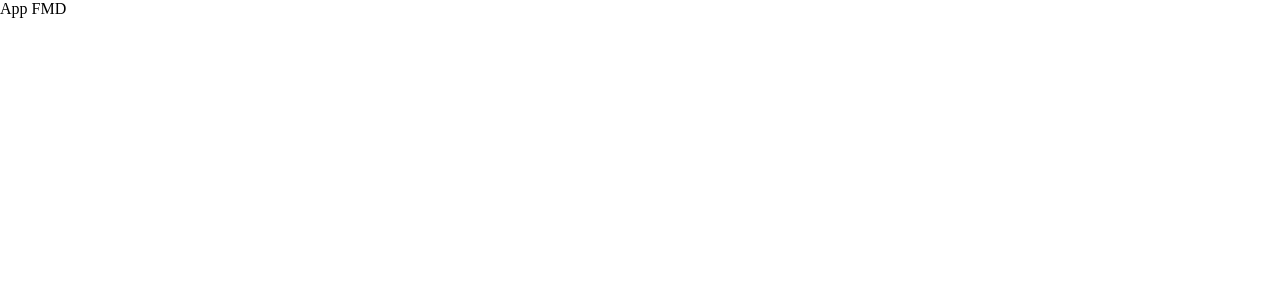
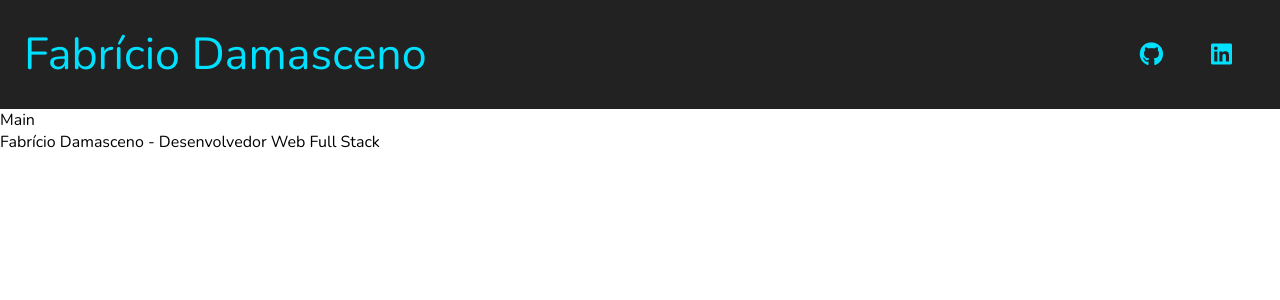
Before and after one commit to fabriciodamasceno/portfolio_fmd, a JavaScript app: page / in a window 1280 px wide. Shown: the top 300 px of the page. Built offline with nearby package versions, Linux system fonts and the light colour scheme; the HTML template or start-up script is replaced by a standard one.

Commit message:
Criando e estrutura inicial e Estilizando Header.

```diff
--- a/public/index.html
+++ b/public/index.html
@@ -3,7 +3,13 @@
   <head>
     <meta charset="utf-8" />
     <meta name="viewport" content="width=device-width, initial-scale=1" />
-    <title>React App</title>
+    <title>Fabrício Damasceno - Desenvolvedor Web Full Stack</title>
+    <!-- Fonts -->
+    <link rel="preconnect" href="https://fonts.googleapis.com">
+    <link rel="preconnect" href="https://fonts.gstatic.com" crossorigin>
+    <link href="https://fonts.googleapis.com/css2?family=Nunito:wght@200;300;400;500;600;700;800&display=swap" rel="stylesheet">
+    <!-- ICONS -->
+    <script src="https://kit.fontawesome.com/a742d6fec6.js" crossorigin="anonymous"></script>
   </head>
   <body>
     <noscript>You need to enable JavaScript to run this app.</noscript>
--- a/src/App.js
+++ b/src/App.js
@@ -1,7 +1,17 @@
+import { Header } from './components/Header';
+import { Footer } from './components/Footer';
+
 function App() {
   return (
-    <div className="App">
-      App FMD
+    <div className="container">
+      <Header />
+
+      <main>
+        Main
+      </main>
+
+
+      <Footer />
     </div>
   );
 }
--- /dev/null
+++ b/src/components/Footer/index.js
@@ -0,0 +1,9 @@
+export function Footer() {
+    return(
+        <footer>
+            <span>
+                Fabrício Damasceno - Desenvolvedor Web Full Stack
+            </span>
+        </footer>
+    )
+}
--- /dev/null
+++ b/src/components/Header/SocialLink.js
@@ -0,0 +1,7 @@
+export function SocialLink({ url, icon }) {
+    return(
+        <a href={url} target="_blank" rel="noreferrer">
+            <i className={icon} ></i>
+        </a>
+    )
+}
--- /dev/null
+++ b/src/components/Header/index.js
@@ -0,0 +1,19 @@
+import { SocialLink } from "./SocialLink";
+import './styles.css';
+
+export  function Header() {
+    return(
+        <header>
+            <h1>Fabrício Damasceno</h1>
+
+            <nav>
+                <SocialLink
+                    url="https://github.com/fabriciodamasceno"
+                    icon="fa-brands fa-github" />
+                <SocialLink
+                    url="https://www.linkedin.com/in/fabriciodamasceno"
+                    icon="fa-brands fa-linkedin" />
+            </nav>
+        </header>
+    )
+}
--- /dev/null
+++ b/src/components/Header/styles.css
@@ -0,0 +1,54 @@
+header {
+    background-color: #222;
+    padding: 24px;
+
+    display: flex;
+    align-items: center;
+    justify-content: space-between;
+}
+
+header h1 {
+    font-size: 2.8em;
+    font-weight: 200;
+    cursor: pointer;
+}
+
+header nav {
+    display: flex;
+    align-items: center;
+}
+
+header nav a {
+    margin-right: 1em;
+    margin-left: 1em;
+    font-size: 1.5em;
+}
+
+header h1, a {
+    color: #00E0FF;
+    transition: 0.15s ease-in;
+}
+
+header h1:hover, a:hover {
+    color: #fff;
+}
+
+/* RESPONSIVE ############### */
+@media (max-width: 700px) {
+
+    header{
+    flex-direction: column;
+    }
+
+    header nav {
+        margin-top: 16px;
+    }
+
+    header h1 {
+        font-size: 2.2em;
+    }
+
+    header nav a {
+        font-size: 1.2em;
+    }
+}
--- a/src/index.css
+++ b/src/index.css
@@ -2,4 +2,5 @@
   margin: 0;
   padding: 0;
   box-sizing: border-box;
+  font-family: 'Nunito', sans-serif;
 }
```
